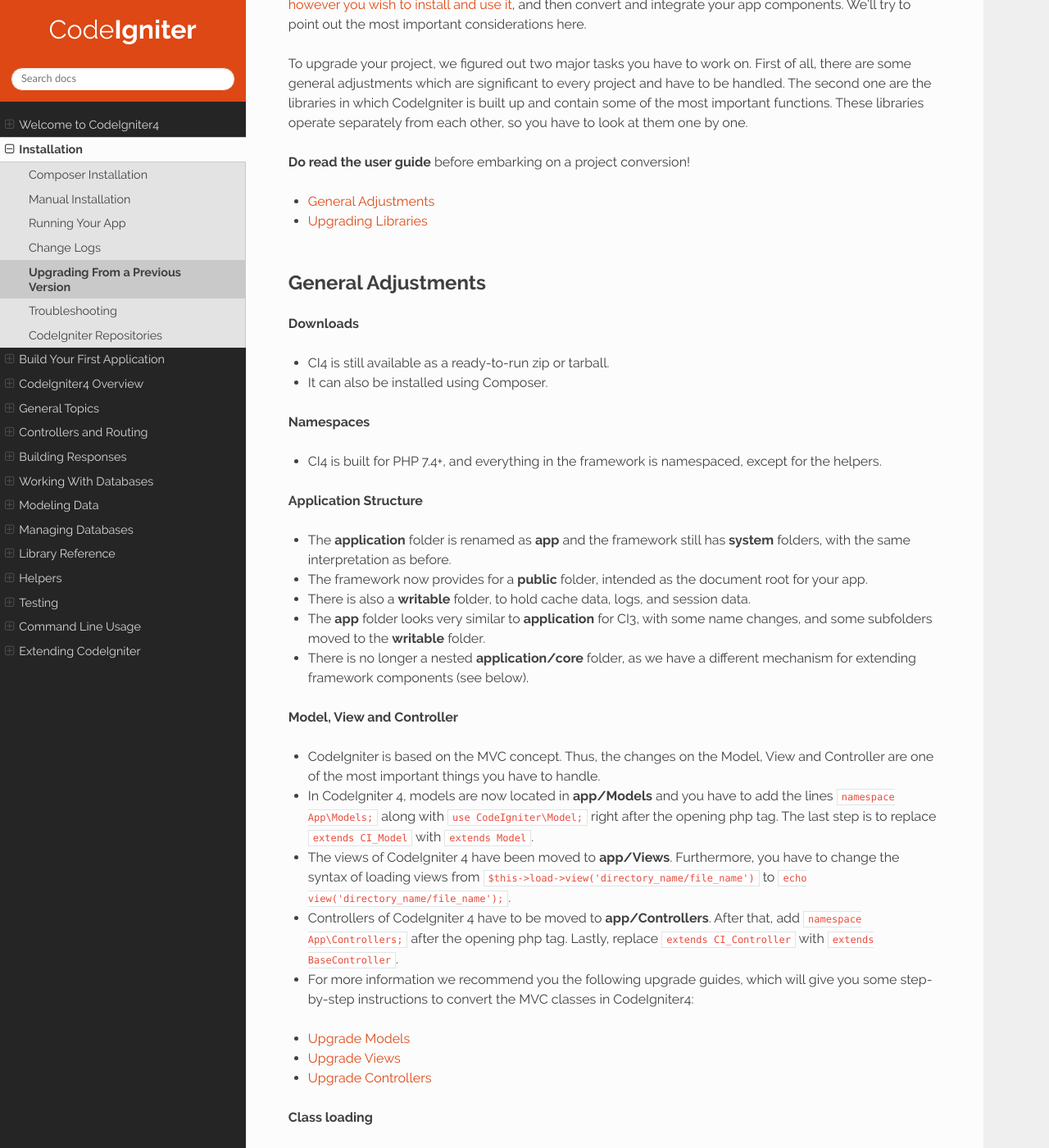
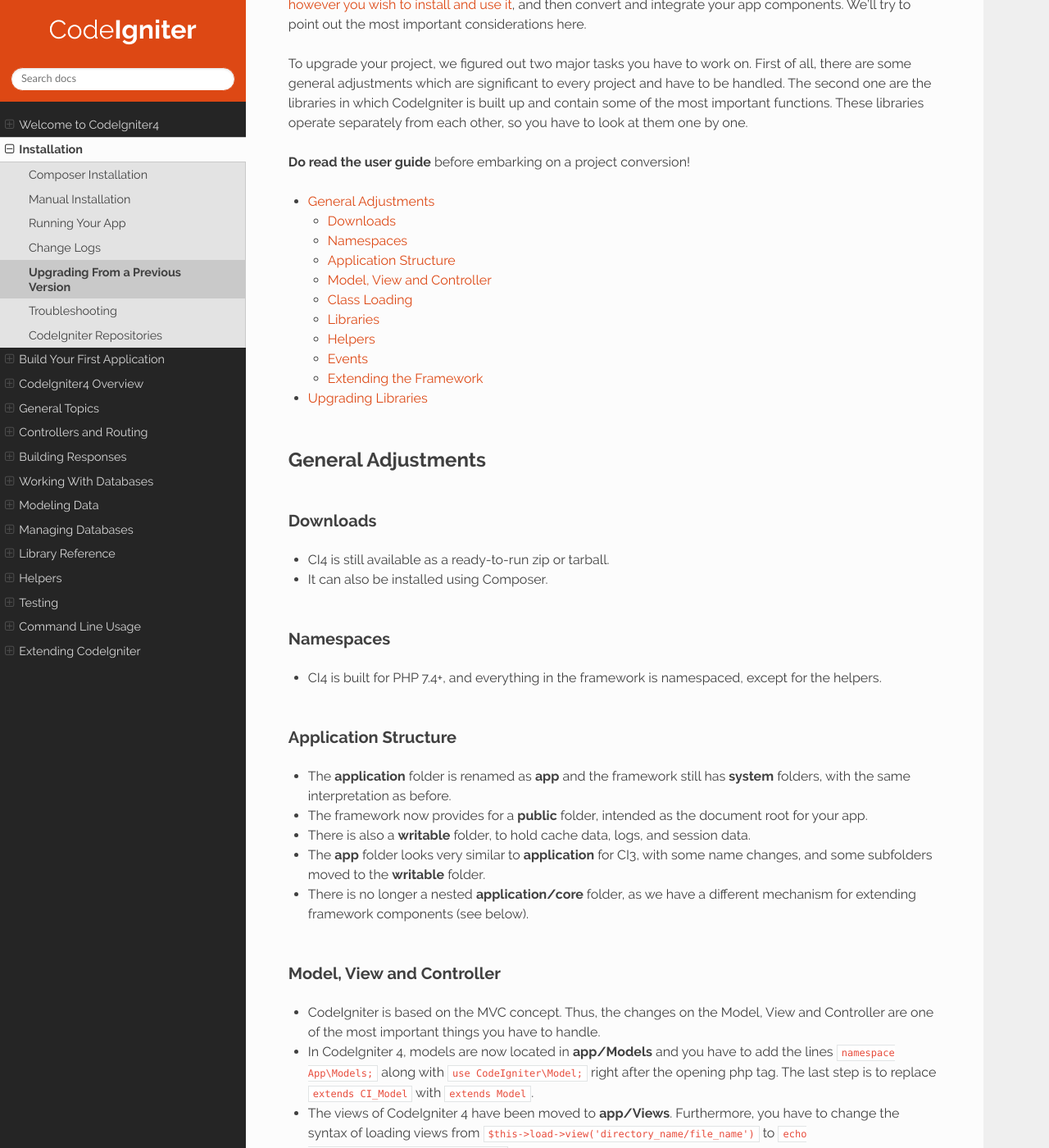
Before and after one commit to NEKOGET/ci4_user_guide_src, a Sphinx documentation site: the page built from source/installation/upgrade_4xx.rst, in a window 1280 px wide and 1400 px high, scrolled down 354 px. Shown: the whole window at 82% size. Built offline with Sphinx 7.4.7 and the Read the Docs theme 2.0.0, drawn with Linux system fonts in a browser that asks for light colours; some of the changed text lies outside the part shown.

Commit message:
docs: fix heading underlines

```diff
--- a/source/installation/upgrade_4xx.rst
+++ b/source/installation/upgrade_4xx.rst
@@ -30,18 +30,21 @@ them one by one.
     :depth: 2
 
 General Adjustments
-===================
+*******************
 
-**Downloads**
+Downloads
+=========
 
 - CI4 is still available as a ready-to-run zip or tarball.
 - It can also be installed using Composer.
 
-**Namespaces**
+Namespaces
+==========
 
 - CI4 is built for PHP 7.4+, and everything in the framework is namespaced, except for the helpers.
 
-**Application Structure**
+Application Structure
+=====================
 
 - The **application** folder is renamed as **app** and the framework still has **system** folders,
   with the same interpretation as before.
@@ -52,7 +55,8 @@ General Adjustments
 - There is no longer a nested **application/core** folder, as we have
   a different mechanism for extending framework components (see below).
 
-**Model, View and Controller**
+Model, View and Controller
+==========================
 
 - CodeIgniter is based on the MVC concept. Thus, the changes on the Model, View and Controller
   are one of the most important things you have to handle.
@@ -75,7 +79,8 @@ General Adjustments
     upgrade_views
     upgrade_controllers
 
-**Class loading**
+Class Loading
+=============
 
 - There is no longer a CodeIgniter "superobject", with framework component
   references magically injected as properties of your controller.
@@ -87,27 +92,31 @@ General Adjustments
 - You can configure the class loading to support whatever application structure
   you are most comfortable with, including the "HMVC" style.
 
-**Libraries**
+Libraries
+=========
 
 - Your app classes can still go inside **app/Libraries**, but they don't have to.
 - Instead of CI3's ``$this->load->library(x);`` you can now use
   ``$this->x = new X();``, following namespaced conventions for your component.
 
-**Helpers**
+Helpers
+=======
 
 - Helpers are pretty much the same as before, though some have been simplified.
 - In CI4, ``redirect()`` returns a ``RedirectResponse`` instance instead of redirecting and terminating script execution. You must return it.
     - `redirect() Documentation CodeIgniter 3.X <https://codeigniter.com/userguide3/helpers/url_helper.html#redirect>`_
     - `redirect() Documentation CodeIgniter 4.X <../general/common_functions.html#redirect>`_
 
-**Events**
+Events
+======
 
 - Hooks have been replaced by Events.
 - Instead of CI3's ``$hook['post_controller_constructor']`` you now use
   ``Events::on('post_controller_constructor', ['MyClass', 'MyFunction']);``, with the namespace ``CodeIgniter\Events\Events;``.
 - Events are always enabled, and are available globally.
 
-**Extending the framework**
+Extending the Framework
+=======================
 
 - You don't need a **core** folder to hold ``MY_...`` framework
   component extensions or replacements.
@@ -118,7 +127,7 @@ General Adjustments
   your components instead of the default ones.
 
 Upgrading Libraries
-===================
+*******************
 
 - Your app classes can still go inside **app/Libraries**, but they don't have to.
 - Instead of CI3's ``$this->load->library(x);`` you can now use ``$this->x = new X();``,
```
